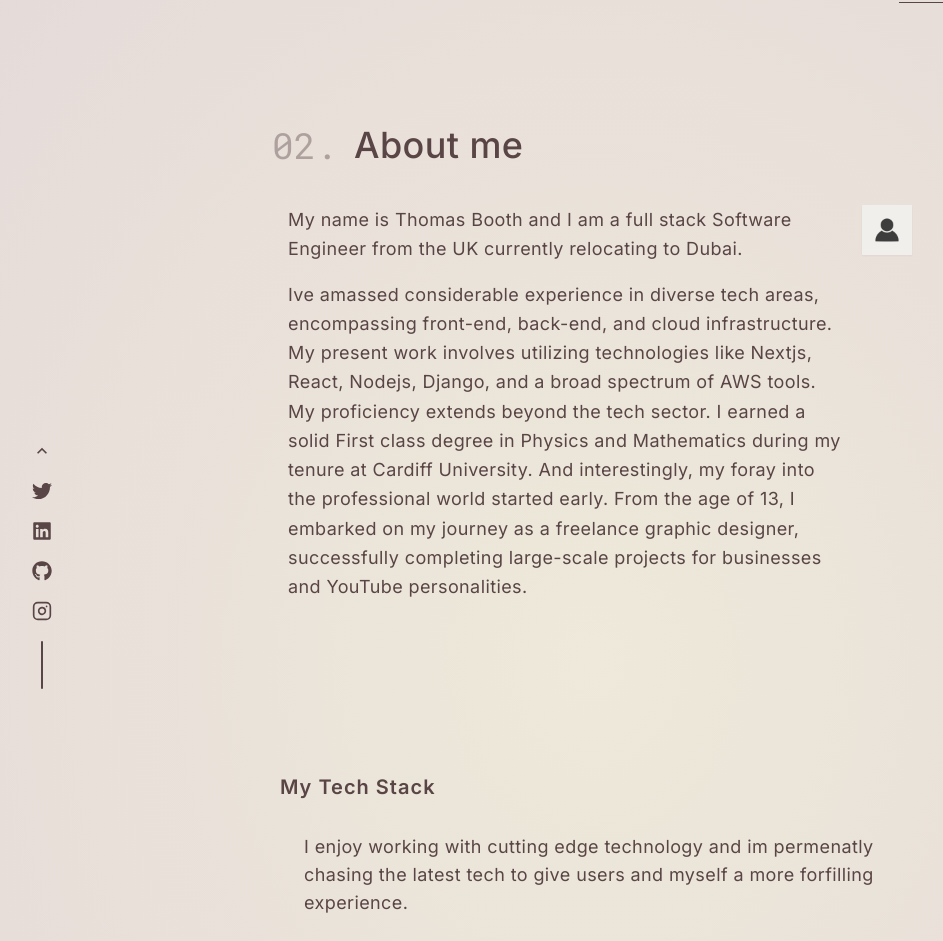
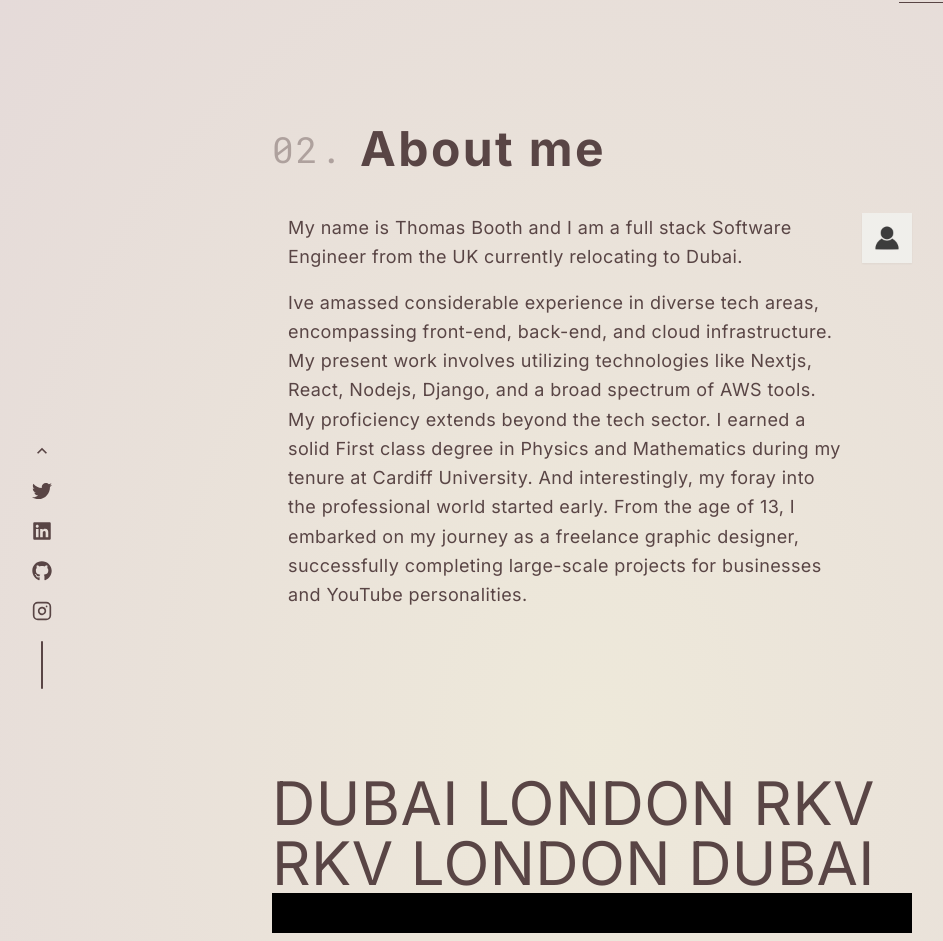
Before and after one commit to thomassbooth/Thomas-Booth-Portfolio, a Next.js app: page /about in a window 1280 px wide. Shown: the part 111-1052 px from the top of the page, without its empty margins (48-991 px from the left). Built offline with nearby package versions, Linux system fonts and the light colour scheme.

Commit message:
better sizing

```diff
--- a/app/components/Title.tsx
+++ b/app/components/Title.tsx
@@ -4,7 +4,6 @@ import { Inter, Roboto, Roboto_Mono } from 'next/font/google'
 import { motion } from 'framer-motion'
 const RobotoMono = Roboto_Mono({ weight: '400', subsets: ['latin'] })
 
-const inter = Inter({weight: ['500'], subsets: ['latin'] })
 
 interface titleProps {
     title: string
@@ -37,7 +36,7 @@ const Title: React.FC<titleProps> = ({title, pageNo, slideDirection}) => {
   return (
     <>
         <motion.h1
-          className = {`${inter.className} font-black text-4xl mb-10 flex items-center gap-4`}
+          className = {`font-bold text-5xl mb-10 flex items-center tracking-wider gap-4`}
             initial = {initialAnimation}
             animate = {{opacity: 1, x: '0%', y: '0%'}}
             transition = {{ delay: 1}}>
--- a/app/components/about/MeClient.tsx
+++ b/app/components/about/MeClient.tsx
@@ -1,10 +1,15 @@
 'use client'
 
+import { useScroll, motion } from 'framer-motion';
 import Image from 'next/image'
 import React from 'react'
 
 const MeClient = () => {
+
+  const { scrollYProgress } = useScroll();
+
   return (
+    <section>
       <div className = 'flex h-[70vh] 2xl:h-[75vh] text-lg'>
         <div className = 'leading-relaxed px-4'>
           <p className = 'mb-4'>
@@ -25,6 +30,12 @@ const MeClient = () => {
             height={500}/>
         </div>
       </div>
+      <div className = 'flex flex-col text-6xl'>
+        <motion.span style = {{ transform: `translate(${scrollYProgress}px)`}}>DUBAI LONDON RKV</motion.span>
+        <span>RKV LONDON DUBAI</span>
+      </div>
+      <motion.div className = 'bg-black h-10' style={{ scaleX: scrollYProgress }} />
+    </section>
   )
 }
 
```
Lines whose indentation alone changed are shown as unchanged.
